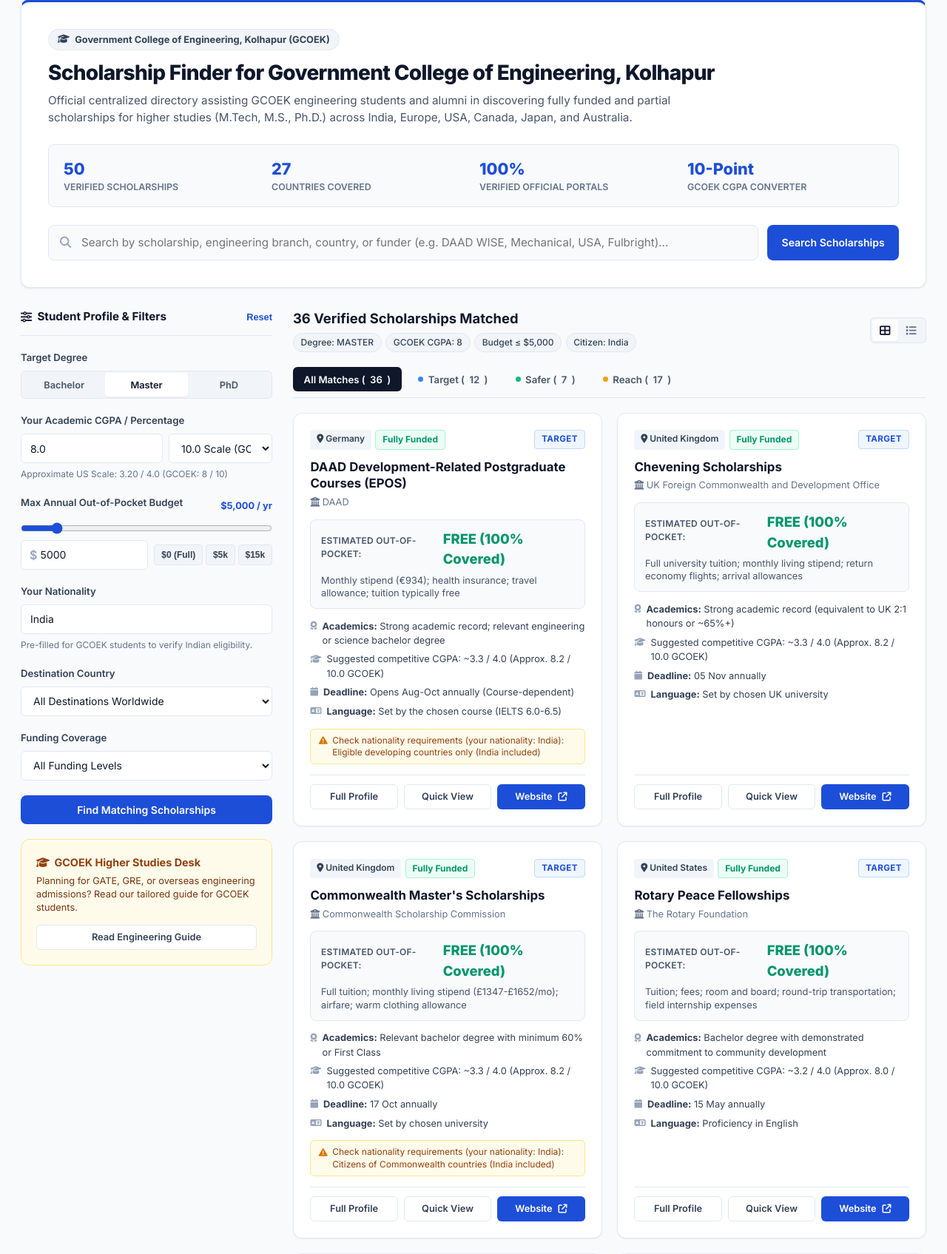
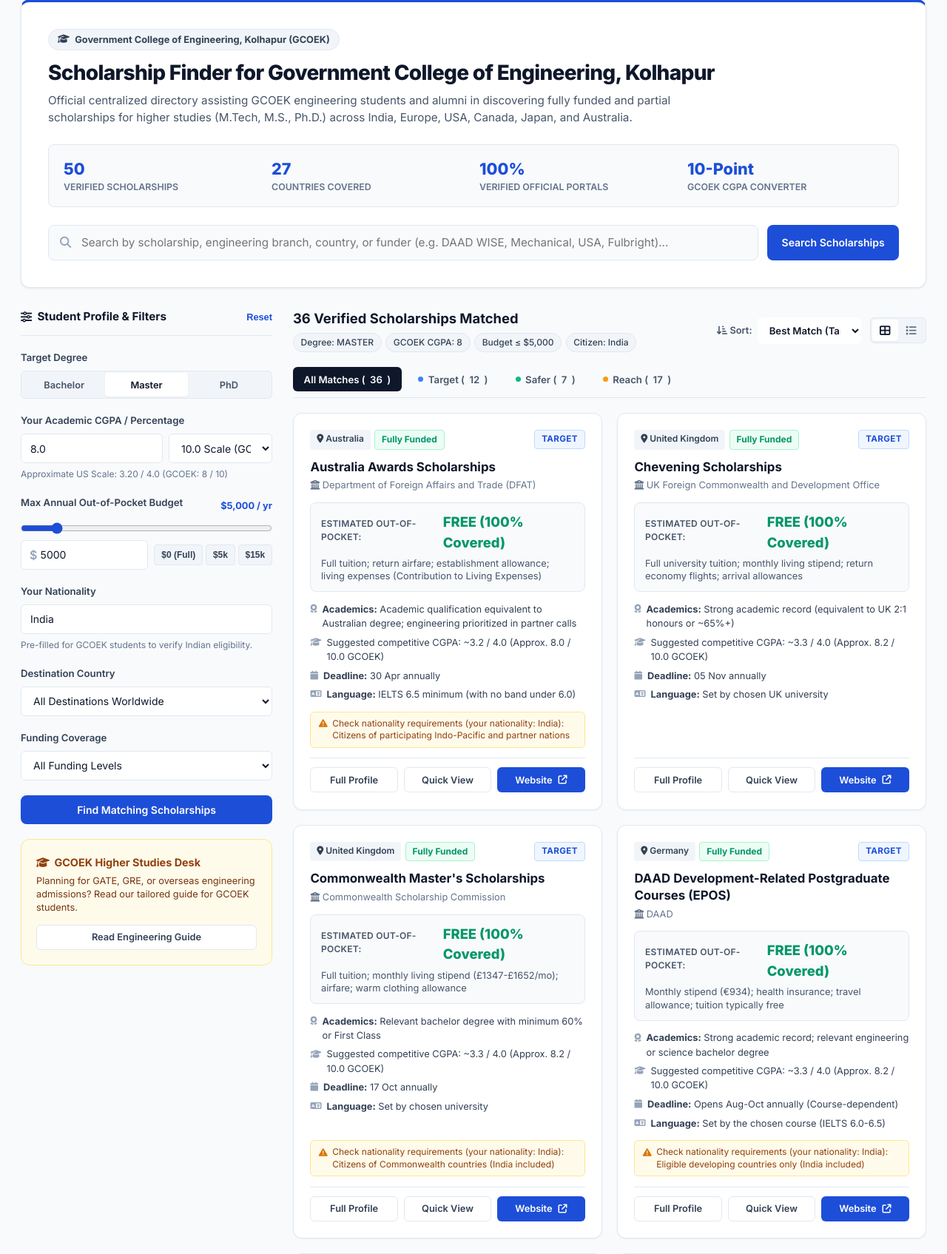
Before and after one commit to amey-cllg-26/agent, a Flask app: page / in a window 1280 px wide. Shown: the part 161-1856 px from the top of the page at 74% size. Run offline with Flask 3, Linux system fonts and the light colour scheme.

Commit message:
Fix sorting order by fit hierarchy, coverage, and urgency with visible sort control

```diff
--- a/matching_service.py
+++ b/matching_service.py
@@ -298,9 +298,18 @@ def recommend(
         else:
             over_budget.append(item)
 
-    # Sort results by out-of-pocket cost and fit hierarchy
-    results.sort(key=lambda r: (r["out_of_pocket_usd_per_year"], FIT_ORDER.get(r["fit"], 1)))
-    over_budget.sort(key=lambda r: r["out_of_pocket_usd_per_year"])
+    COVERAGE_ORDER = {"full": 0, "tuition": 1, "stipend": 2, "partial": 3, "unknown": 4}
+    # Default sort: by fit (Target -> Safer -> Reach), then coverage (Fully Funded first), then out-of-pocket
+    results.sort(key=lambda r: (
+        FIT_ORDER.get(r.get("fit", "target"), 1),
+        COVERAGE_ORDER.get(str(r.get("coverage_level", "")).lower(), 3),
+        r.get("out_of_pocket_usd_per_year", 0),
+        r.get("name", "")
+    ))
+    over_budget.sort(key=lambda r: (
+        FIT_ORDER.get(r.get("fit", "target"), 1),
+        r.get("out_of_pocket_usd_per_year", 0)
+    ))
 
     # Count by fit
     fit_counts = {"target": 0, "safer": 0, "reach": 0}
--- a/static/css/style.css
+++ b/static/css/style.css
@@ -728,6 +728,38 @@ body {
   font-weight: 500;
 }
 
+.toolbar-right {
+  display: flex;
+  align-items: center;
+  gap: 0.75rem;
+  flex-wrap: wrap;
+}
+
+.sort-control-group {
+  display: inline-flex;
+  align-items: center;
+  gap: 0.45rem;
+}
+
+.sort-control-label {
+  font-size: 0.8rem;
+  font-weight: 600;
+  color: var(--slate-600);
+  white-space: nowrap;
+}
+
+.sort-select {
+  height: 36px;
+  font-size: 0.825rem;
+  padding: 0 0.75rem;
+  border-radius: var(--radius-sm);
+  background: var(--white);
+  border: 1px solid var(--slate-300);
+  color: var(--navy-900);
+  font-weight: 600;
+  cursor: pointer;
+}
+
 .view-toggle {
   display: flex;
   background: var(--slate-100);
--- a/static/js/app.js
+++ b/static/js/app.js
@@ -135,6 +135,7 @@ document.addEventListener("DOMContentLoaded", () => {
     const emptyResetBtn = document.getElementById("emptyResetBtn");
     const viewGridBtn = document.getElementById("viewGridBtn");
     const viewTableBtn = document.getElementById("viewTableBtn");
+    const sortOrderSelect = document.getElementById("sortOrderSelect");
 
     // Fit tab counts
     const countAll = document.getElementById("countAll");
@@ -308,6 +309,42 @@ document.addEventListener("DOMContentLoaded", () => {
       });
     });
 
+    // Sort Results Function
+    function sortResultsList(items, sortKey = "fit") {
+      const fitPriority = { target: 0, safer: 1, reach: 2 };
+      const covPriority = { full: 0, partial: 1, unknown: 2 };
+
+      return items.slice().sort((a, b) => {
+        if (sortKey === "fit") {
+          const fitA = fitPriority[a.fit] ?? 1;
+          const fitB = fitPriority[b.fit] ?? 1;
+          if (fitA !== fitB) return fitA - fitB;
+          const covA = covPriority[a.coverage_level] ?? 2;
+          const covB = covPriority[b.coverage_level] ?? 2;
+          if (covA !== covB) return covA - covB;
+          return (a.out_of_pocket_usd_per_year || 0) - (b.out_of_pocket_usd_per_year || 0);
+        } else if (sortKey === "coverage") {
+          const covA = covPriority[a.coverage_level] ?? 2;
+          const covB = covPriority[b.coverage_level] ?? 2;
+          if (covA !== covB) return covA - covB;
+          return (a.out_of_pocket_usd_per_year || 0) - (b.out_of_pocket_usd_per_year || 0);
+        } else if (sortKey === "oop_asc") {
+          return (a.out_of_pocket_usd_per_year || 0) - (b.out_of_pocket_usd_per_year || 0);
+        } else if (sortKey === "oop_desc") {
+          return (b.out_of_pocket_usd_per_year || 0) - (a.out_of_pocket_usd_per_year || 0);
+        } else if (sortKey === "deadline") {
+          const dlA = a.deadline || "";
+          const dlB = b.deadline || "";
+          const isAUnspec = dlA.includes("Not specified") || dlA.includes("Check");
+          const isBUnspec = dlB.includes("Not specified") || dlB.includes("Check");
+          if (isAUnspec && !isBUnspec) return 1;
+          if (!isAUnspec && isBUnspec) return -1;
+          return dlA.localeCompare(dlB);
+        }
+        return 0;
+      });
+    }
+
     function renderCurrentFilteredResults() {
       if (!resultsGrid || !resultsTableBody) return;
       resultsGrid.innerHTML = "";
@@ -317,6 +354,9 @@ document.addEventListener("DOMContentLoaded", () => {
       if (currentFitFilter !== "all") {
         filtered = allMatchedResults.filter(s => s.fit === currentFitFilter);
       }
+
+      const sortKey = sortOrderSelect ? sortOrderSelect.value : "fit";
+      filtered = sortResultsList(filtered, sortKey);
 
       const hasResults = filtered && filtered.length > 0;
 
@@ -341,10 +381,17 @@ document.addEventListener("DOMContentLoaded", () => {
       if (overBudgetResults.length > 0 && overBudgetContainer && overBudgetGrid) {
         overBudgetContainer.style.display = "block";
         overBudgetGrid.innerHTML = "";
-        overBudgetResults.forEach(s => overBudgetGrid.appendChild(createCard(s, true)));
+        const sortedOver = sortResultsList(overBudgetResults, sortKey);
+        sortedOver.forEach(s => overBudgetGrid.appendChild(createCard(s, true)));
       } else if (overBudgetContainer) {
         overBudgetContainer.style.display = "none";
       }
+    }
+
+    if (sortOrderSelect) {
+      sortOrderSelect.addEventListener("change", () => {
+        renderCurrentFilteredResults();
+      });
     }
 
     // View Mode Toggles
--- a/templates/index.html
+++ b/templates/index.html
@@ -165,6 +165,16 @@
           <div class="active-tags" id="activeFilterTags"></div>
         </div>
         <div class="toolbar-right">
+          <div class="sort-control-group">
+            <label for="sortOrderSelect" class="sort-control-label"><i class="fa-solid fa-arrow-down-short-wide"></i> Sort:</label>
+            <select id="sortOrderSelect" class="form-control select-compact sort-select" aria-label="Sort scholarships">
+              <option value="fit" selected>Best Match (Target → Safer → Reach)</option>
+              <option value="coverage">Coverage (Fully Funded First)</option>
+              <option value="oop_asc">Out-of-Pocket: Low to High</option>
+              <option value="oop_desc">Out-of-Pocket: High to Low</option>
+              <option value="deadline">Deadline Urgency</option>
+            </select>
+          </div>
           <div class="view-toggle">
             <button class="view-btn active" id="viewGridBtn" title="Card Grid View">
               <i class="fa-solid fa-table-cells-large"></i>
```
Also changed, not shown: test_app.py (+14 -0 lines).
